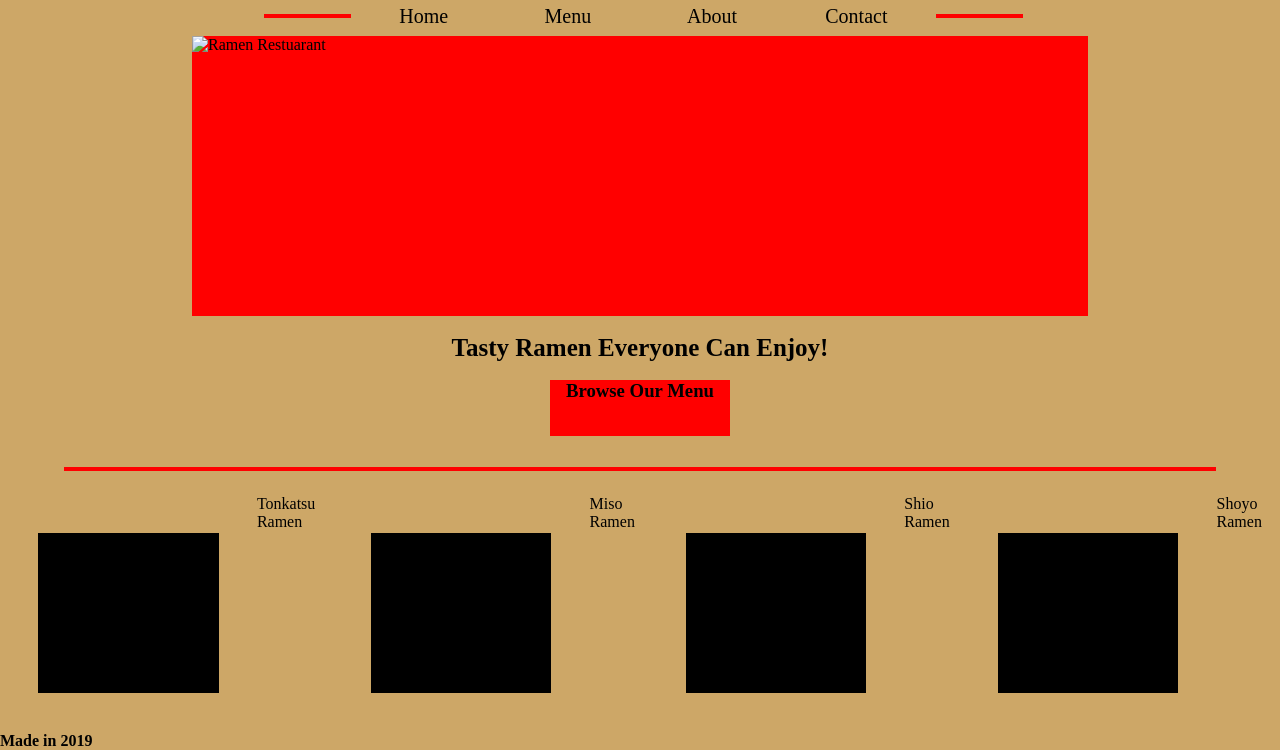
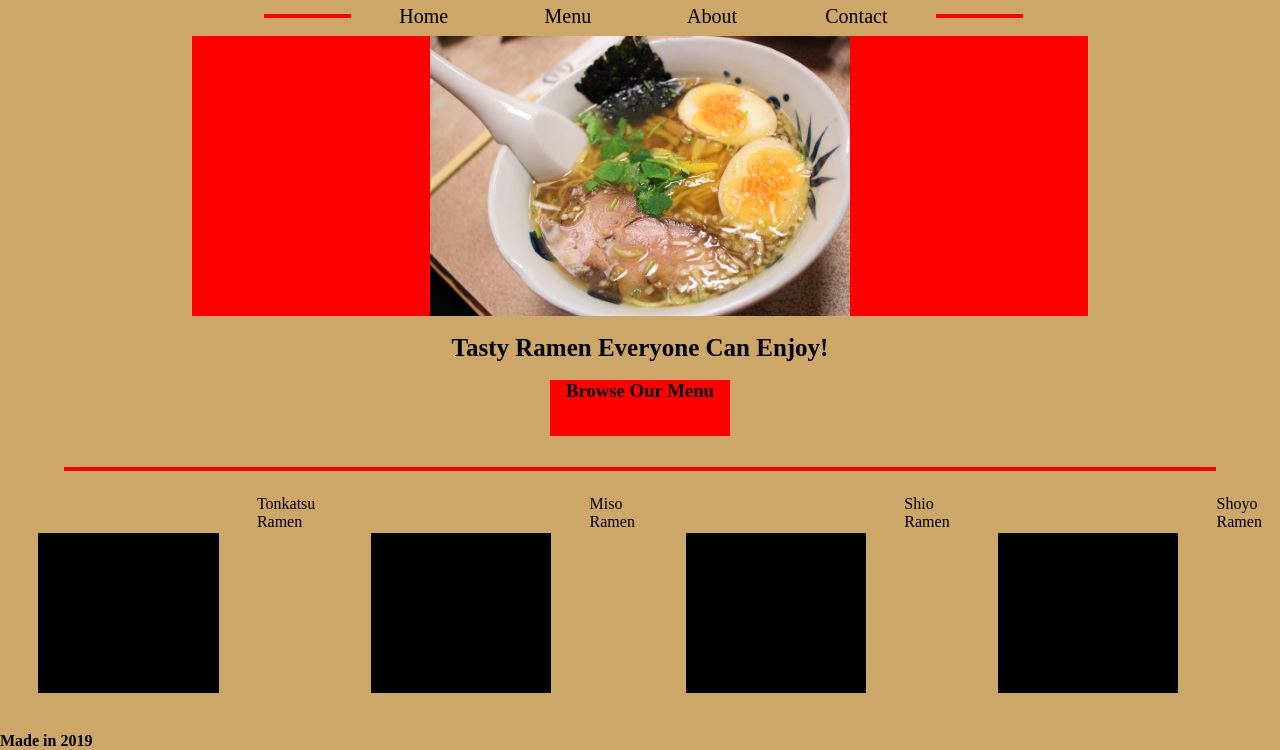
Before and after one commit to aidansbhs/l1web, a plain HTML site: page index.html in a window 1280 px wide. Shown: the part 73-823 px from the top of the page. Drawn offline with Linux system fonts and the light colour scheme.

Commit message:
Add files via upload

```diff
--- a/index.html
+++ b/index.html
@@ -16,7 +16,6 @@
     </nav>
 <section>
     <div class="wrap">
-    <img src="Ramen Restuarant.jpg" alt="Ramen Restuarant">
     <br>
     <p></p>
 
--- a/styles.css
+++ b/styles.css
@@ -31,6 +31,12 @@ section {
     min-height: 35vh;
     margin: 0px auto;
     width: 70%;
+    background-image: url("Img/Ramen.jpg");
+    background-size: contain;
+    background-position: center;
+    background-repeat: no-repeat;
+
+
 }
 
 /*
```
Also changed, not shown: Img/Ramen.jpg (added).
